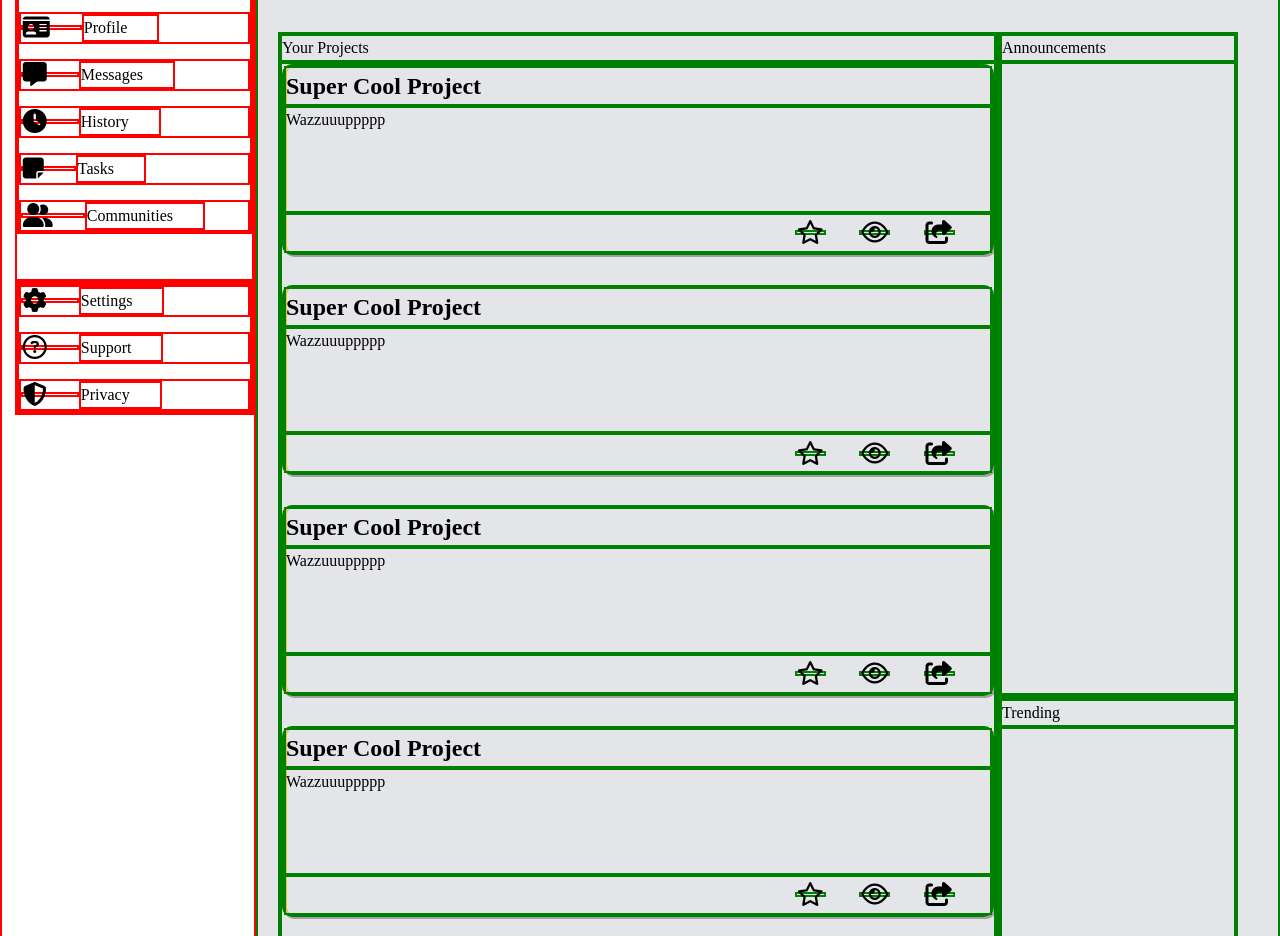
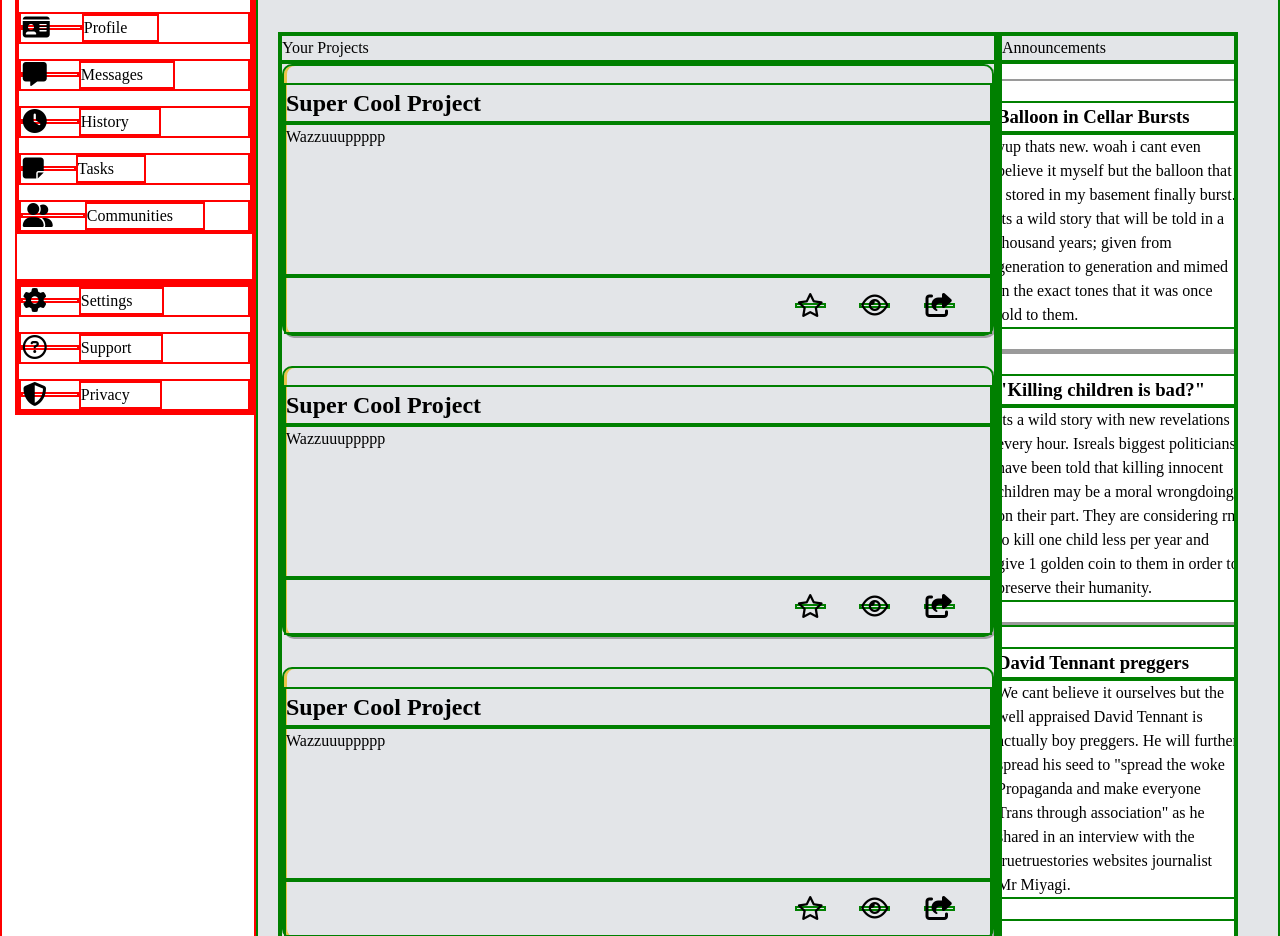
Before and after one commit to ElKekso/odin_admin_dashboard, a plain HTML site: page index.html in a window 1280 px wide. Shown: the part 166-1102 px from the top of the page. Drawn offline with Linux system fonts and the light colour scheme.

Commit message:
Add Announcements Layout And Content

```diff
--- a/index.html
+++ b/index.html
@@ -115,8 +115,36 @@
                 <p>
                     Announcements
                 </p>
-                <div class="announcements">
-
+                <div>
+                    <div>
+                        <h3>Balloon in Cellar Bursts</h3>
+                        <p>
+                            yup thats new. woah i cant even believe it myself but the balloon
+                            that i stored in my basement finally burst. its a wild story that
+                            will be told in a thousand years; given from generation to generation
+                            and mimed in the exact tones that it was once told to them.
+                        </p>
+                    </div>
+                    <div>
+                        <h3>"Killing children is bad?"</h3>
+                        <p>
+                            Its a wild story with new revelations every hour. Isreals biggest
+                            politicians have been told that killing innocent children may be
+                            a moral wrongdoing on their part. They are considering rn to kill one
+                            child less per year and give 1 golden coin to them in order to preserve
+                            their humanity.
+                        </p>
+                    </div>
+                    <div>
+                        <h3>David Tennant preggers</h3>
+                        <p>
+                            We cant believe it ourselves but the well appraised David Tennant
+                            is actually boy preggers. He will further spread his seed to "spread
+                            the woke Propaganda and make everyone Trans through association" as he
+                            shared in an interview with the truetruestories websites journalist
+                            Mr Miyagi.
+                        </p>
+                    </div>
                 </div>
             </div>
 
--- a/styles/main.css
+++ b/styles/main.css
@@ -19,6 +19,8 @@
     --box-shadow: hsla(79 0% 0% / 0.3);
     --box-shadow-inset: hsl(47 77.8% 59.6%);
     --background-main-container: hsl(216 11.2% 90%);
+
+    --announcement-split-grey: hsl(360 0% 60.3%);
 }
 
 body, html {
@@ -205,3 +207,30 @@ body, html {
 
     padding-right: 5%;
 }
+
+.announcements_container {
+    display: grid;
+    overflow: auto;
+}
+
+.announcements_container > div {
+    display: grid;
+    justify-items: center;
+
+    padding: 15px;
+
+    background-color: white;
+
+    overflow: auto;
+}
+
+.announcements_container > div > div{
+    width: clamp(250px, 100%, 400px);
+    padding-top: 20px;
+    padding-bottom: 20px;
+}
+
+.announcements_container > div > *:not(:last-child) {
+    border-block-end: solid;
+    border-color: var(--announcement-split-grey);
+}
```
